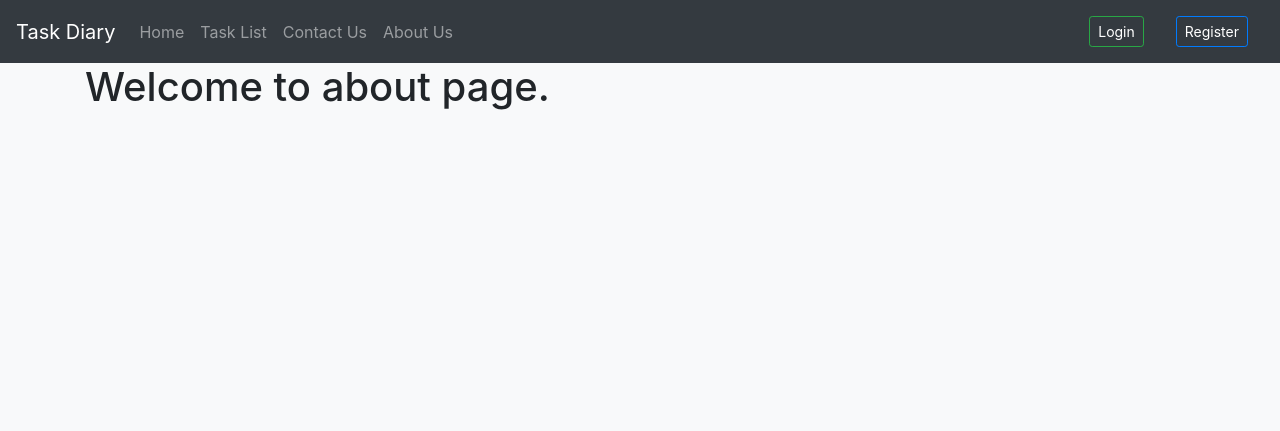
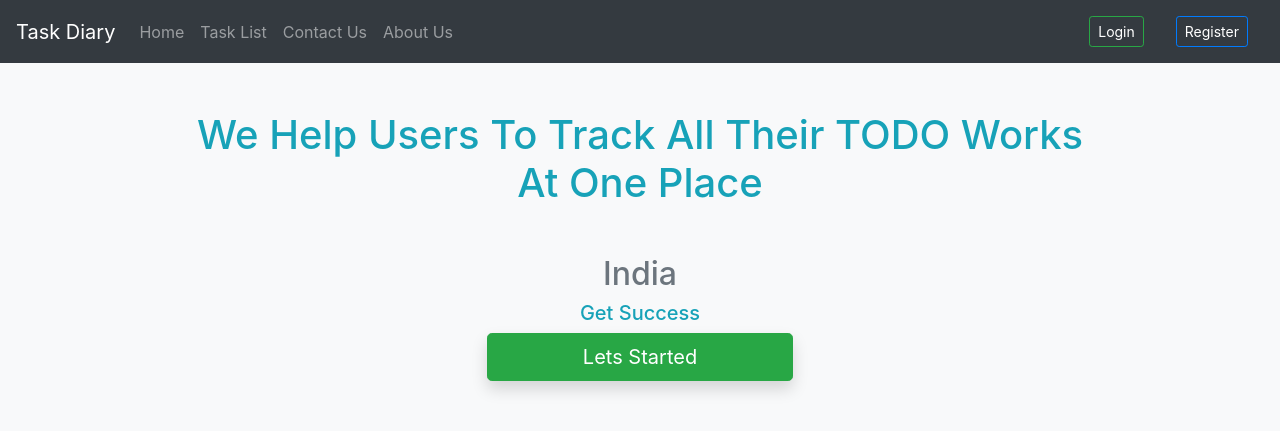
Before and after one commit to parshantsingh/Task-Diary, a Django app: page /about/ in a window 1280 px wide. Shown: the top 431 px of the page. Run offline with Django 3.2, Linux system fonts and the light colour scheme; some libraries are stand-ins or nearby versions.

Commit message:
contact and about us and index page updated

```diff
--- a/tasklist_app/templates/about.html
+++ b/tasklist_app/templates/about.html
@@ -4,6 +4,13 @@
 {% endblock title %}
 {% block content %}
     <div class="container">
-        <h1>{{about_text}}</h1>
+        <div class="row mt-5">
+            <div class="col-md-10 offset-md-1">
+                <center><p class="h1 text-info">We Help Users To Track All Their TODO Works At One Place</p></center><br>
+                <center><p class="h2 mt-3 text-secondary">India</p></center>
+                <center><p class="h5 text-info" >Get Success</p></center>
+                <center><a href="{% url 'tasklist' %}"><button type="button" class="btn btn-success text-white col-sm-4 my-2 my-sm-0 btn-lg mt-3 round-lg shadow" >Lets Started</button></a></center>
+            </div>
+        </div>
     </div>
 {% endblock content %}
```
Also changed, not shown: tasklist_app/templates/contact.html (+8 -1 lines), tasklist_app/templates/index.html (+4 -4 lines).
